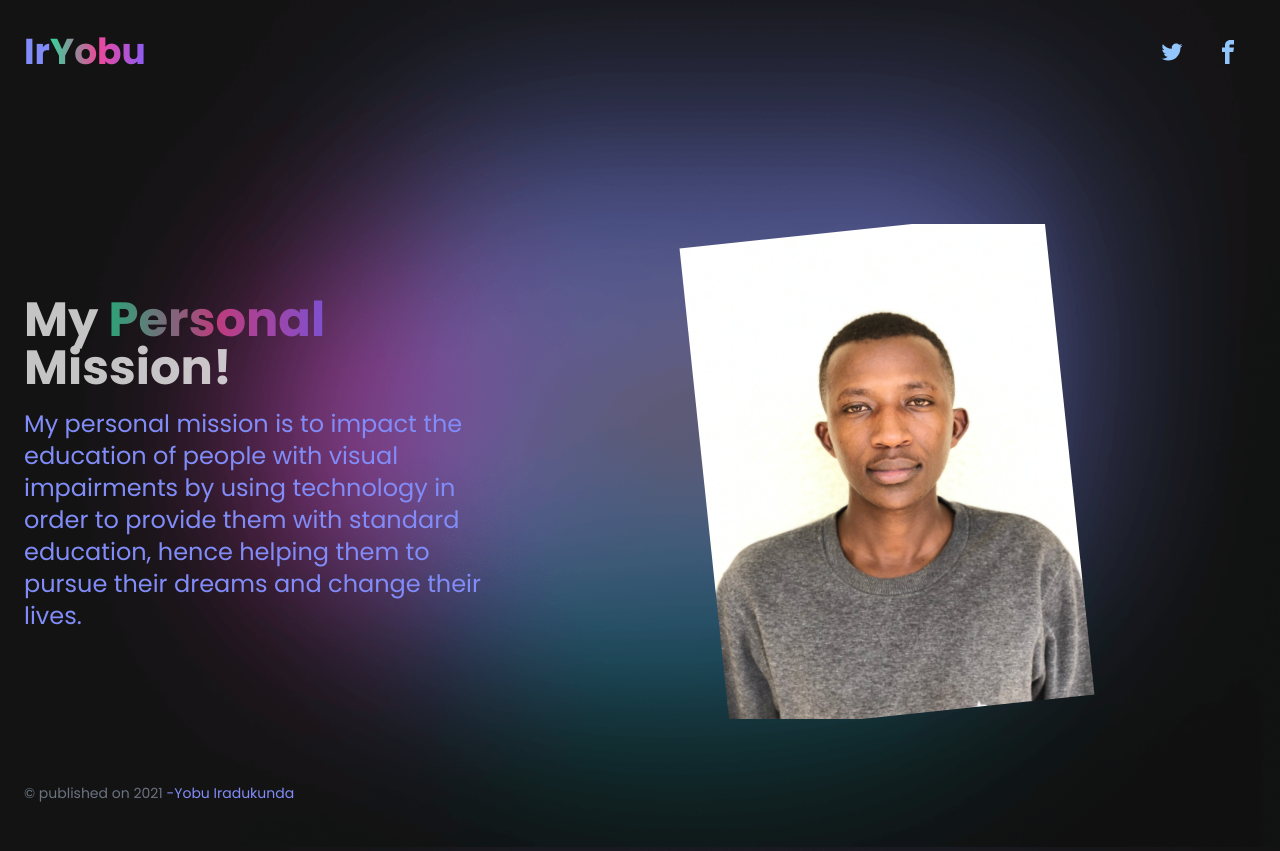
After one commit to yobuir/JrBlog, a PHP site: page /Developer/index.html in a window 1280 px wide. The commit adds this page. Run offline with PHP 8.4, Linux system fonts and the light colour scheme; some libraries are stand-ins or nearby versions.

Commit message:
personal web page

```diff
--- /dev/null
+++ b/Developer/index.html
@@ -0,0 +1,81 @@
+<!DOCTYPE html>
+<html lang="en">
+  <head>
+    <meta charset="UTF-8" />
+    <meta name="viewport" content="width=device-width, initial-scale=1.0" />
+    <meta http-equiv="X-UA-Compatible" content="ie=edge" />
+    <title>My personal webpage | Yobu iradukunda</title>
+    <meta name="description" content="My personal webpage with personal mission
+    " />
+    <meta name="keywords" content="Personal, mission, webpage,Yobu-iradukunda" />
+
+    <link rel="stylesheet" href="https://unpkg.com/tailwindcss/dist/tailwind.min.css" />
+    <link href="https://unpkg.com/@tailwindcss/custom-forms/dist/custom-forms.min.css" rel="stylesheet" />
+
+    <style>
+      @import url("https://fonts.googleapis.com/css2?family=Poppins:wght@400;700&display=swap");
+
+      html {
+        font-family: "Poppins", -apple-system, BlinkMacSystemFont, "Segoe UI", Roboto, "Helvetica Neue", Arial, "Noto Sans", sans-serif, "Apple Color Emoji", "Segoe UI Emoji", "Segoe UI Symbol", "Noto Color Emoji";
+      }
+    </style>
+  </head>
+
+  <body class="leading-normal tracking-normal text-indigo-400 m-6 bg-cover bg-fixed" style="background-image: url('header.png');">
+    <div class="h-full">
+      <!--Nav-->
+      <div class="w-full container mx-auto">
+        <div class="w-full flex items-center justify-between">
+          <a class="flex items-center text-indigo-400 no-underline hover:no-underline font-bold text-2xl lg:text-4xl" href="https://irjob.w3spaces.com/">
+            Ir<span class="bg-clip-text text-transparent bg-gradient-to-r from-green-400 via-pink-500 to-purple-500">Yobu</span>
+          </a>
+
+          <div class="flex w-1/2 justify-end content-center">
+            <a class="inline-block text-blue-300 no-underline hover:text-pink-500 hover:text-underline text-center h-10 p-2 md:h-auto md:p-4 transform hover:scale-125 duration-300 ease-in-out" href="https://twitter.com/job10236901">
+              <svg class="fill-current h-6" xmlns="http://www.w3.org/2000/svg" viewBox="0 0 32 32">
+                <path
+                  d="M30.063 7.313c-.813 1.125-1.75 2.125-2.875 2.938v.75c0 1.563-.188 3.125-.688 4.625a15.088 15.088 0 0 1-2.063 4.438c-.875 1.438-2 2.688-3.25 3.813a15.015 15.015 0 0 1-4.625 2.563c-1.813.688-3.75 1-5.75 1-3.25 0-6.188-.875-8.875-2.625.438.063.875.125 1.375.125 2.688 0 5.063-.875 7.188-2.5-1.25 0-2.375-.375-3.375-1.125s-1.688-1.688-2.063-2.875c.438.063.813.125 1.125.125.5 0 1-.063 1.5-.25-1.313-.25-2.438-.938-3.313-1.938a5.673 5.673 0 0 1-1.313-3.688v-.063c.813.438 1.688.688 2.625.688a5.228 5.228 0 0 1-1.875-2c-.5-.875-.688-1.813-.688-2.75 0-1.063.25-2.063.75-2.938 1.438 1.75 3.188 3.188 5.25 4.25s4.313 1.688 6.688 1.813a5.579 5.579 0 0 1 1.5-5.438c1.125-1.125 2.5-1.688 4.125-1.688s3.063.625 4.188 1.813a11.48 11.48 0 0 0 3.688-1.375c-.438 1.375-1.313 2.438-2.563 3.188 1.125-.125 2.188-.438 3.313-.875z"
+                ></path>
+              </svg>
+            </a>
+            <a
+              class="inline-block text-blue-300 no-underline hover:text-pink-500 hover:text-underline text-center h-10 p-2 md:h-auto md:p-4 transform hover:scale-125 duration-300 ease-in-out"
+              href="https://www.facebook.com/i.job.5/"
+            >
+              <svg class="fill-current h-6" xmlns="http://www.w3.org/2000/svg" viewBox="0 0 32 32">
+                <path d="M19 6h5V0h-5c-3.86 0-7 3.14-7 7v3H8v6h4v16h6V16h5l1-6h-6V7c0-.542.458-1 1-1z"></path>
+              </svg>
+            </a>
+          </div>
+        </div>
+      </div>
+
+      <!--Main-->
+      <div class="container pt-24 md:pt-36 mx-auto flex flex-wrap flex-col md:flex-row items-center">
+        <!--Left Col-->
+        <div class="flex flex-col w-full xl:w-2/5 justify-center lg:items-start overflow-y-hidden">
+          <h1 class="my-4 text-3xl md:text-5xl text-white opacity-75 font-bold leading-tight text-center md:text-left">
+            My
+            <span class="bg-clip-text text-transparent bg-gradient-to-r from-green-400 via-pink-500 to-purple-500">
+              Personal
+            </span>
+            Mission!
+          </h1>
+          <p class="leading-normal text-base md:text-2xl mb-8 text-center md:text-left">
+           My personal mission is to impact the education of people with visual impairments by using technology in order to provide them with standard education, hence helping them to pursue their dreams and change their lives.
+          </p>
+        </div>
+
+        <!--Right Col-->
+        <div class="w-full xl:w-3/5 p-1 overflow-hidden">
+          <img class="mx-auto w-full md:w-1/2 transform -rotate-6 transition hover:scale-105 duration-700 ease-in-out hover:rotate-6" src="712C040C-0DD0-4DCE-A6F7-C88CB0B98210.jpeg" />
+        </div>
+        <!--Footer-->
+        <div class="w-full pt-16 pb-6 text-sm text-center md:text-left fade-in">
+          <a class="text-gray-500 no-underline hover:no-underline" href="https://irjob.w3spaces.com/">&copy; published on 2021</a>
+          -Yobu Iradukunda
+        </div>
+      </div>
+    </div>
+  </body>
+</html>
--- a/footer.php
+++ b/footer.php
@@ -1,2 +1,2 @@
 <small>&copy;Job Cr  <?php echo(date('Y'))?></small> |
-<small><a href="#">Terms & Condition</a></small> | <small><a href="#">Developer</a></small>
+<small><a href="Developer/index.html">Terms & Condition</a></small> | <small><a href="Developer/index.html">Developer</a></small>
--- a/header.php
+++ b/header.php
@@ -54,7 +54,7 @@ if (!isset($_SESSION['login'])) {
 
 <body onload="myFunction()" style="margin:0;" class="justify-content-center">
 <?php $message="";?>
-<?php #require"c_php/like.php"?>
+<?php require"c_php/like.php"?>
 <?php require"c_php/follow.php"?>
 <?php require"c_php/createcomment.php"?>
 <?php require"c_php/createreply.php"?>
```
Also changed, not shown: Developer/712C040C-0DD0-4DCE-A6F7-C88CB0B98210.jpeg (added), Developer/header.png (added).
